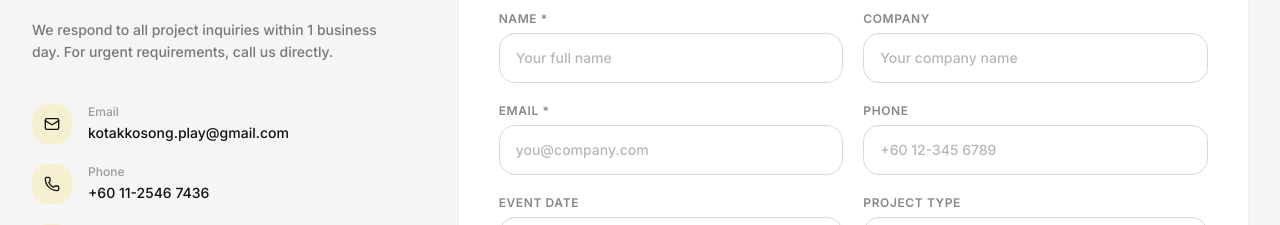
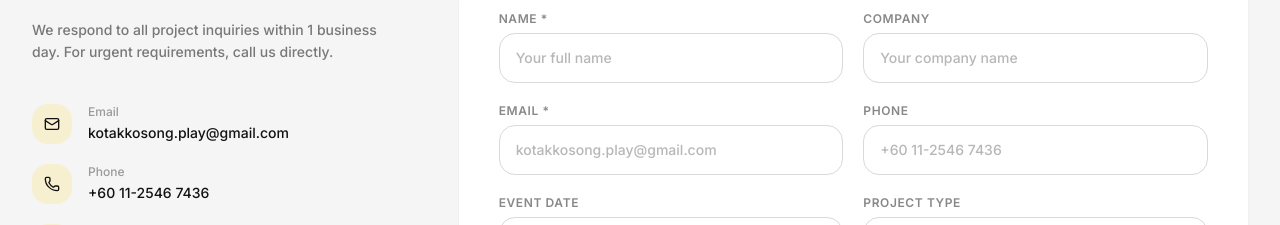
Before and after one commit to mizanyaacob/kotakkosong, a Next.js app: page /contact in a window 1280 px wide. Shown: the part 654-879 px from the top of the page. Built offline with nearby package versions, Linux system fonts and the light colour scheme.

Commit message:
Fix mismatch contact information]

```diff
--- a/src/components/contact/ContactSection.tsx
+++ b/src/components/contact/ContactSection.tsx
@@ -198,7 +198,7 @@ export function ContactSection() {
                         name="email"
                         type="email"
                         required
-                        placeholder="you@company.com"
+                        placeholder="kotakkosong.play@gmail.com"
                         value={form.email}
                         onChange={handleChange}
                         className={inputClass}
@@ -210,7 +210,7 @@ export function ContactSection() {
                         id="phone"
                         name="phone"
                         type="tel"
-                        placeholder="+60 12-345 6789"
+                        placeholder="+60 11-2546 7436"
                         value={form.phone}
                         onChange={handleChange}
                         className={inputClass}
```
